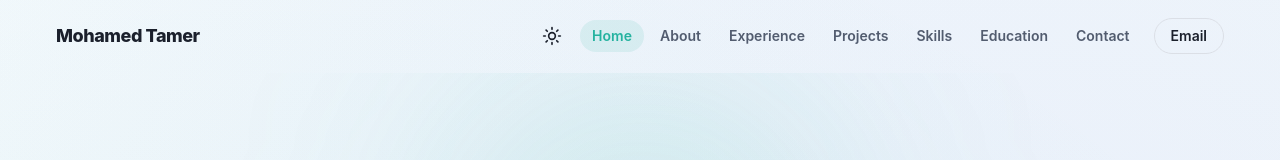
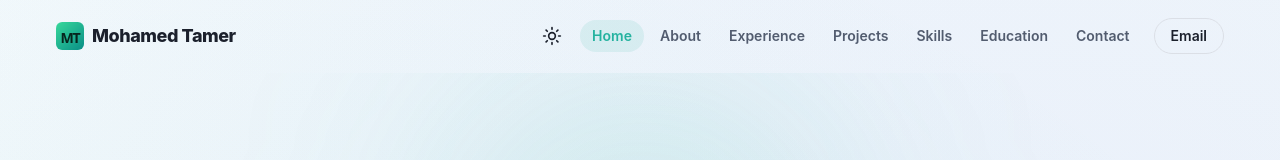
Before and after one commit to MooTamer/nextjs-portfolio, a Next.js app: page / in a window 1280 px wide. Shown: the top 160 px of the page. Built offline with nearby package versions, Linux system fonts and the light colour scheme.

Commit message:
Add the monogram logo to the navbar

```diff
--- a/src/components/shared/navbar.tsx
+++ b/src/components/shared/navbar.tsx
@@ -62,8 +62,14 @@ export function Navbar({ items, title, email }: NavbarProps) {
       <div className="container flex items-center gap-3 py-4">
         <Link
           href="/"
-          className="font-display text-base font-extrabold tracking-tight sm:text-lg"
+          aria-label={`${title} — home`}
+          className="flex items-center gap-2 font-display text-base font-extrabold tracking-tight sm:text-lg"
         >
+          <span
+            aria-hidden
+            className="h-7 w-7 shrink-0 bg-contain bg-center bg-no-repeat"
+            style={{ backgroundImage: "url(/icon.svg)" }}
+          />
           {title}
         </Link>
 
```
